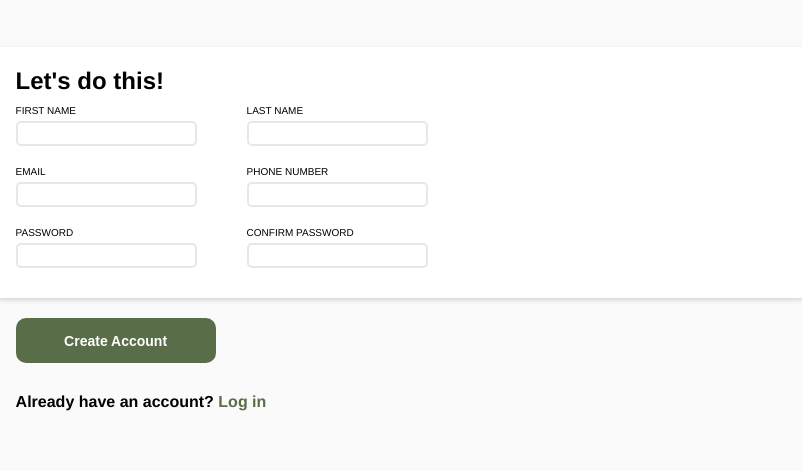
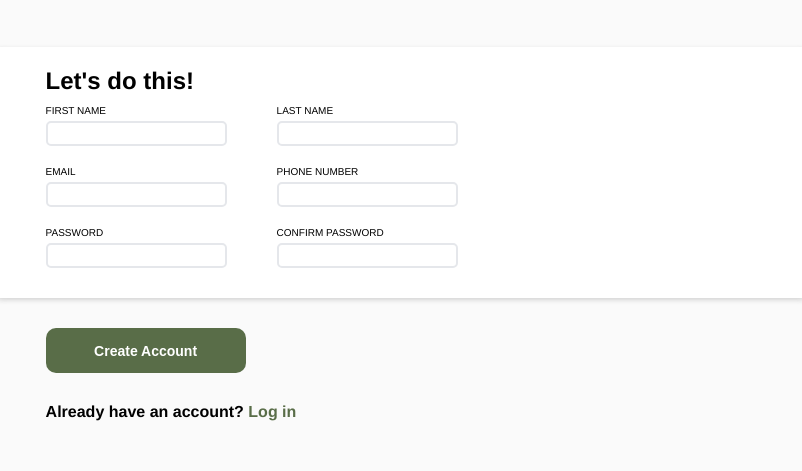
Before and after one commit to edwardbrecht/odin-signupform, a plain HTML site: page index.html in a window 1280 px wide. Shown: the part 277-748 px from the top of the page, 478-1280 px from the left. Drawn offline with Linux system fonts and the light colour scheme.

Commit message:
Align content  on signup sheet side

```diff
--- a/style.css
+++ b/style.css
@@ -83,7 +83,7 @@ body {
 
 #signup-form {
     background-color: #fff;
-    padding: 20px;
+    padding: 20px 50px;
     box-shadow: 2px 2px 5px lightgrey;
 }
 
@@ -115,7 +115,7 @@ body {
 }
 
 .signup-btn {
-    margin: 20px;
+    margin: 30px 50px;
     height: 45px;
     width: 200px;
     border: none;
@@ -127,7 +127,7 @@ body {
 }
 
 .log-in-txt {
-    padding: 10px 20px;
+    padding-left: 50px;
     font-weight: bold;
 }
 
```
